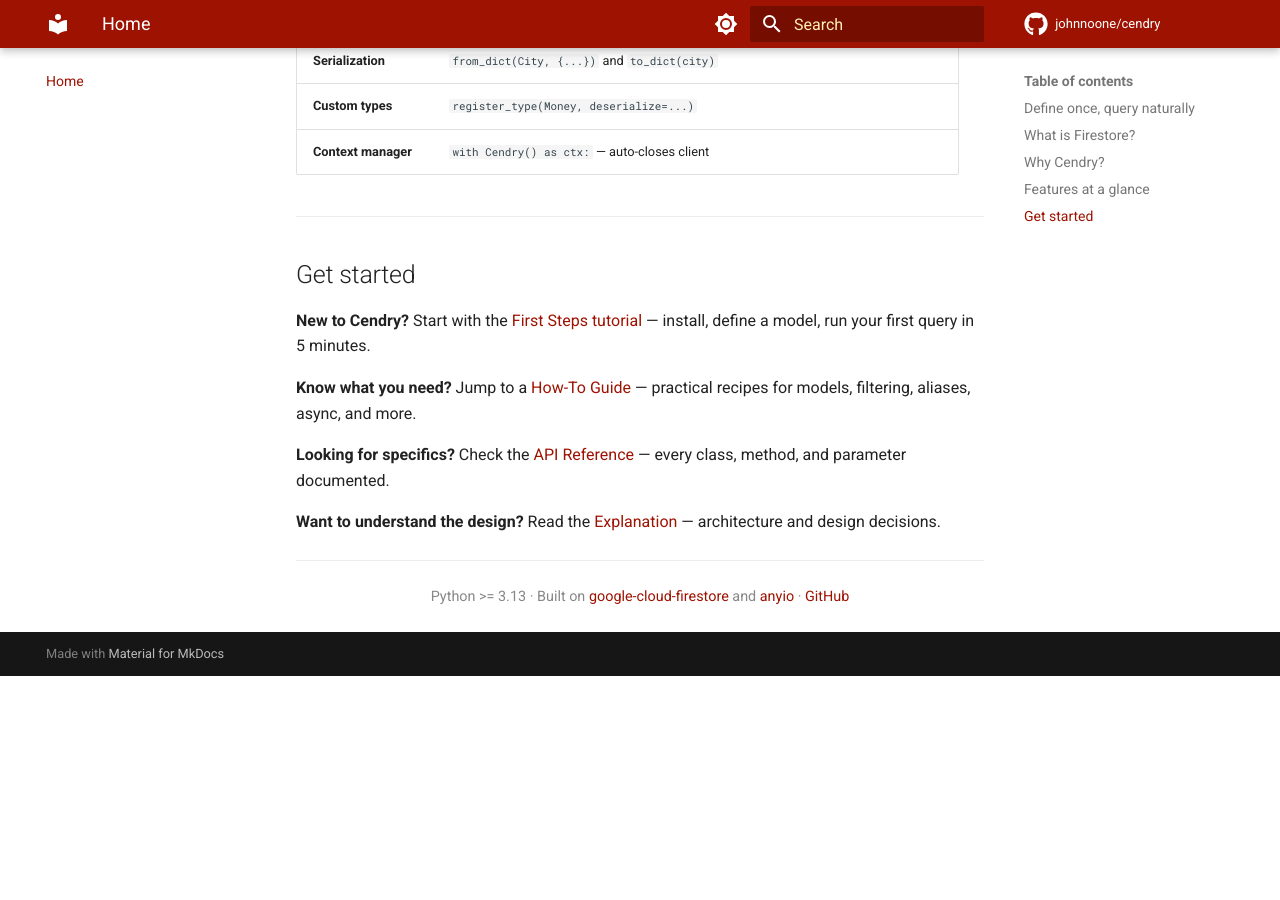
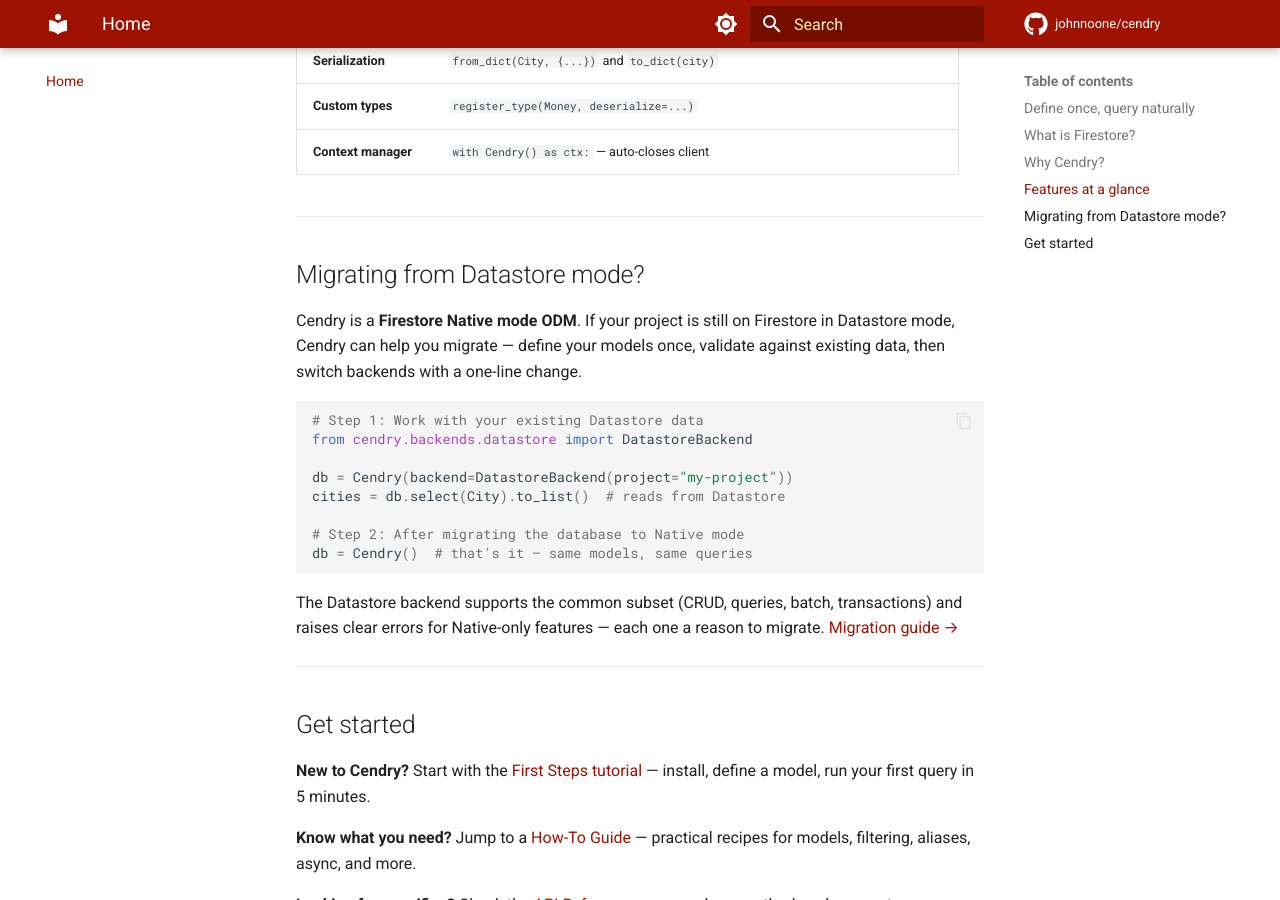
Before and after one commit to johnnoone/cendry, an MkDocs documentation site: the page built from docs/index.md, in a window 1280 px wide and 900 px high, scrolled down 1845 px. Built offline with MkDocs 1.6.1 and Material for MkDocs 9.7.7, drawn with Linux system fonts in a browser that asks for light colours; comment, search, counter and statistics services are not loaded; before the commit the page ends 2521 px from its top, so only the background shows below that.

Commit message:
docs: add Datastore migration section to homepage

````diff
--- a/docs/index.md
+++ b/docs/index.md
@@ -130,6 +130,25 @@ pip install cendry
 
 ---
 
+## Migrating from Datastore mode?
+
+Cendry is a **Firestore Native mode ODM**. If your project is still on Firestore in Datastore mode, Cendry can help you migrate — define your models once, validate against existing data, then switch backends with a one-line change.
+
+```python
+# Step 1: Work with your existing Datastore data
+from cendry.backends.datastore import DatastoreBackend
+
+db = Cendry(backend=DatastoreBackend(project="my-project"))
+cities = db.select(City).to_list()  # reads from Datastore
+
+# Step 2: After migrating the database to Native mode
+db = Cendry()  # that's it — same models, same queries
+```
+
+The Datastore backend supports the common subset (CRUD, queries, batch, transactions) and raises clear errors for Native-only features — each one a reason to migrate. [Migration guide →](how-to/migrate-datastore-to-native.md)
+
+---
+
 ## Get started
 
 <div markdown>
````
